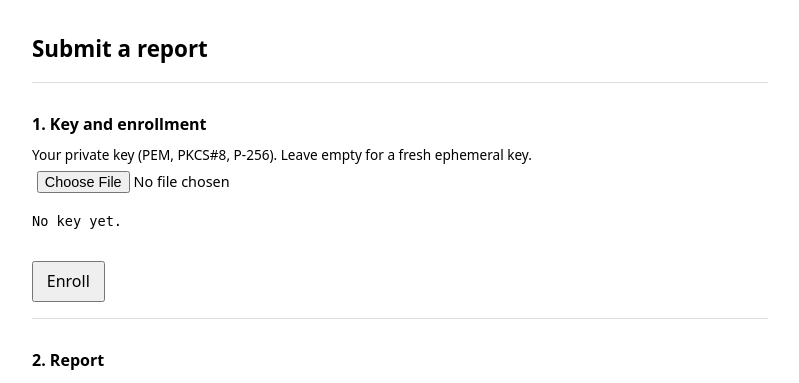
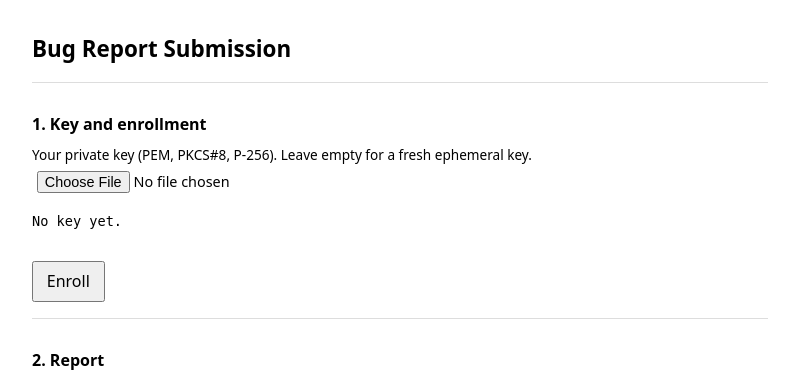
Before and after one commit to elkanatovey/selective-disclosure-ledger-backed, a FastAPI app: page / in a window 1280 px wide. Shown: the top 383 px of the page, without its empty margins (240-1039 px from the left). Run offline with FastAPI, Linux system fonts and the light colour scheme.

Commit message:
Title the page Bug Report Submission

```diff
--- a/app/templates/researcher.html
+++ b/app/templates/researcher.html
@@ -11,7 +11,7 @@
     <link rel="stylesheet" href="/static/researcher.css" />
   </head>
   <body>
-    <h1>Submit a report</h1>
+    <h1>Bug Report Submission</h1>
 
     <section>
       <h2>1. Key and enrollment</h2>
```
